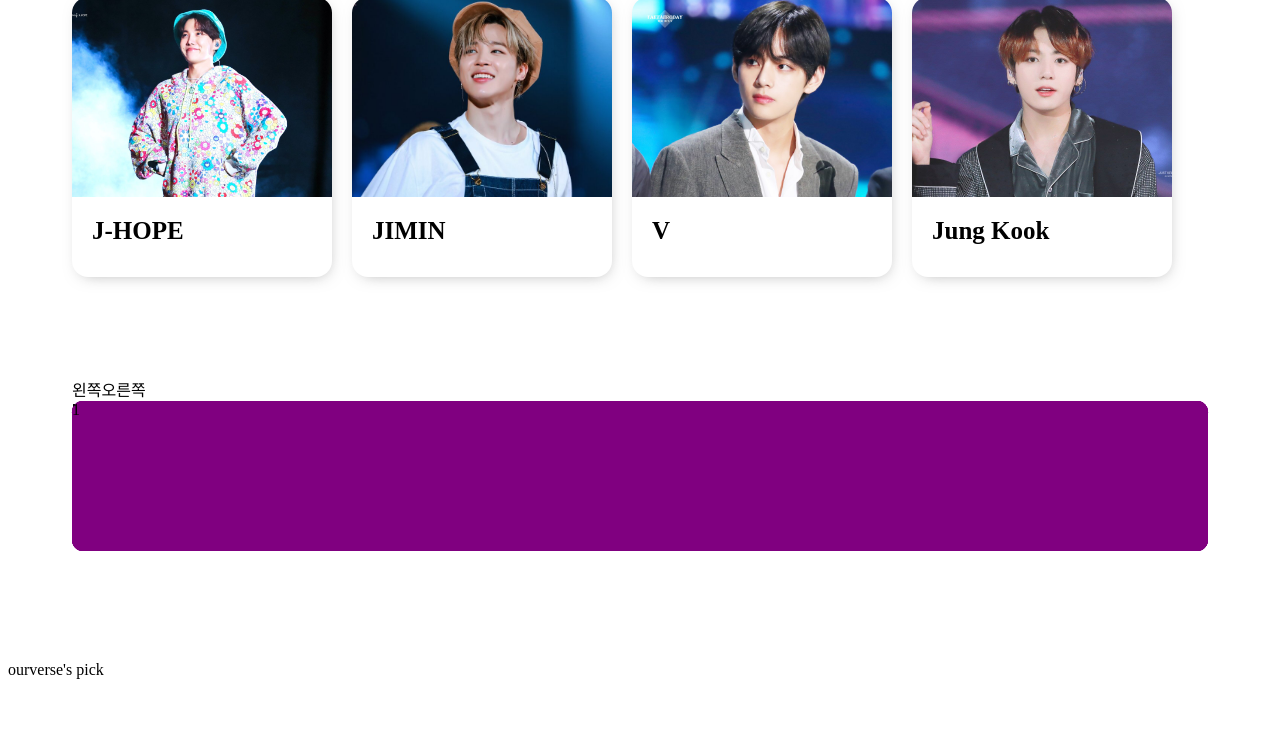
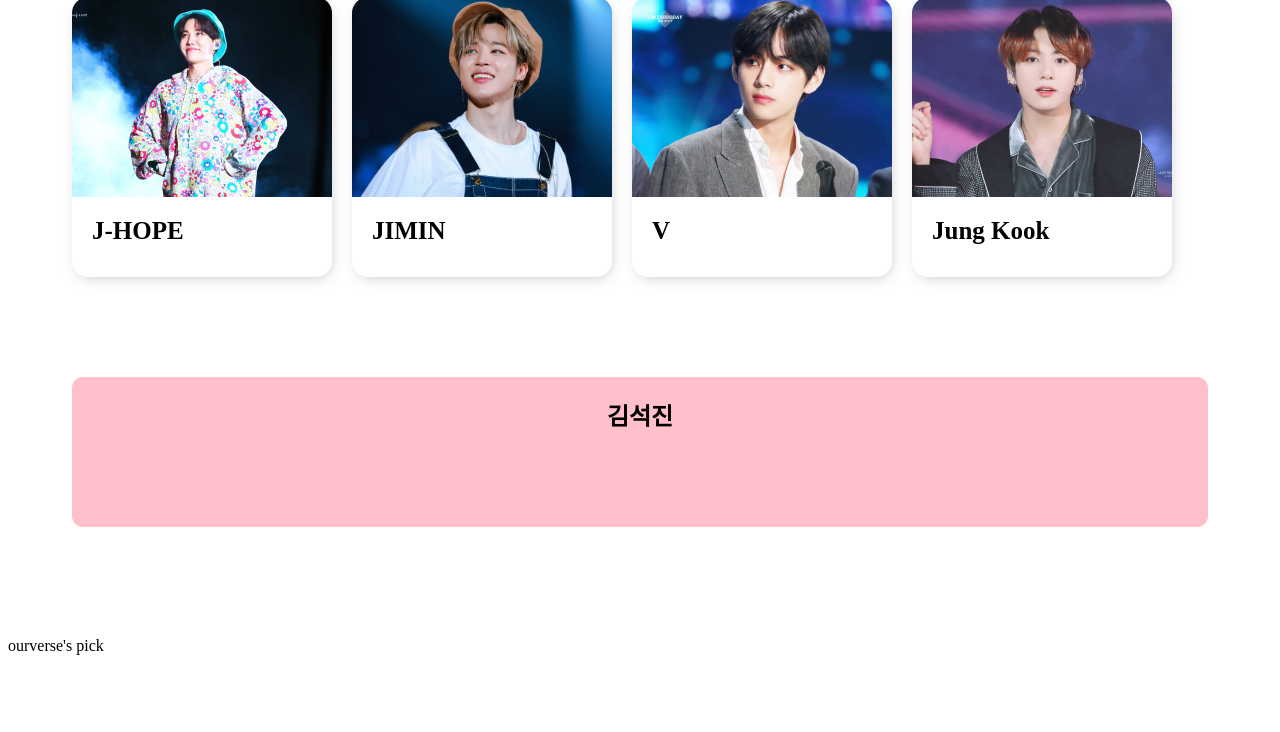
Before and after one commit to hello-mole/ourverse, a plain HTML site: page index.html in a window 1280 px wide. Shown: the part 411-1143 px from the top of the page. Drawn offline with Linux system fonts and the light colour scheme.

Commit message:
making arrow button in banner

```diff
--- a/index.html
+++ b/index.html
@@ -95,14 +95,14 @@
                 </section>
                 <section id="2">
                     <div class = "rolling_banner align">
-                        <div class = "arrow_left"> 왼쪽 </div>
-                        <div class = "arrow _right"> 오른쪽 </div>
                         <div class = "slider js-slider">
-                            <div class="slider__item" >1</div>
-                            <div class="slider__item">2</div>
-                            <div class="slider__item">3</div>
-                            <div class="slider__item">4</div>
-                            <div class="slider__item">5</div>
+                            <div class="slider__item" style ="background-color: skyblue"><h1>김남준</h1></div>
+                            <div class="slider__item" style ="background-color: pink"><h1>김석진</h1></div>
+                            <div class="slider__item" style ="background-color: grey"><h1>민윤기</h1></div>
+                            <div class="slider__item" style ="background-color: red"><h1>정호석</h1></div>
+                            <div class="slider__item" style ="background-color: gold"><h1>박지민</h1></div>
+                            <div class="slider__item" style ="background-color: green"><h1>김태형</h1></div>
+                            <div class="slider__item" style ="background-color: purple"><h1>전정국</h1></div>
                         </div>
                     </div>
                 </section>
--- a/index.js
+++ b/index.js
@@ -1,5 +1,10 @@
 const firstSlider = document.querySelector(".slider__item:first-child");
+const currentSlide = document.querySelector(".js-slider")
 const SHOWING_CLASS = "showing";
+
+function drawArrow(){
+    console.log(currentSlide);
+}
 
 function slide(){
     const currentSlide = document.querySelector(`.${SHOWING_CLASS}`);
@@ -17,7 +22,8 @@ function slide(){
 }
 
 slide();
-setInterval(slide, 6000);
+setInterval(slide, 3000);
+currentSlide.addEventListener("mouseover", drawArrow);
 
 // function drawBtn(){
 
--- a/style.css
+++ b/style.css
@@ -89,15 +89,19 @@ body{
 .slider__item {
     height: 150px;
     width: 100%;
-    background-color: purple;
     background-size: cover;
     border-radius: 0.7rem;
     position: absolute;
+    text-align: center;
+    transition: all 0.5s;
+    opacity: 0;
 }
 
 .showing {
     z-index: 1;
+    opacity: 1;
 }
 
 .arrow_left {
+    position: absolute;
 }
```
